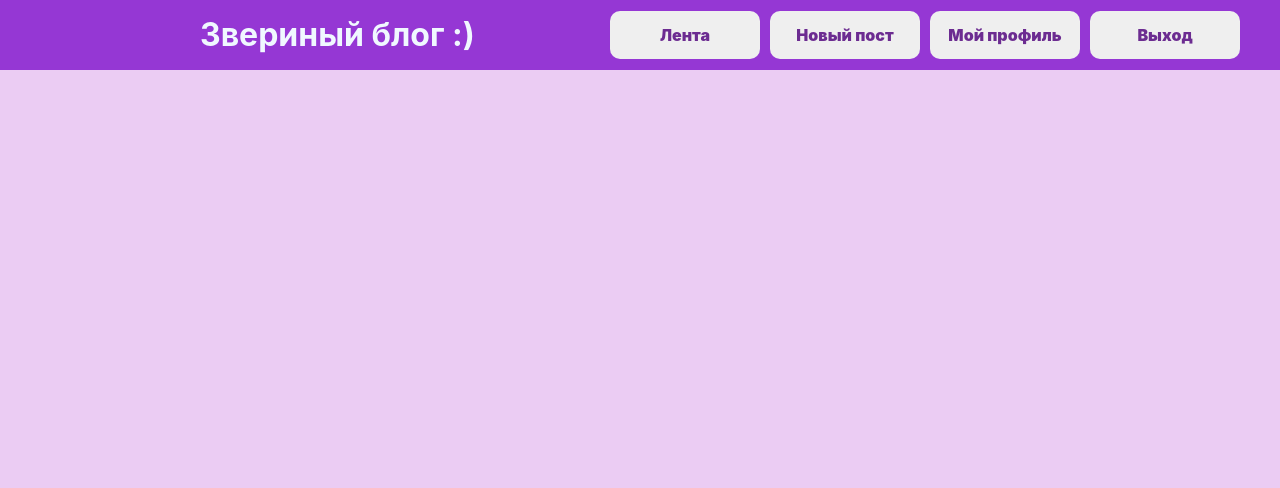
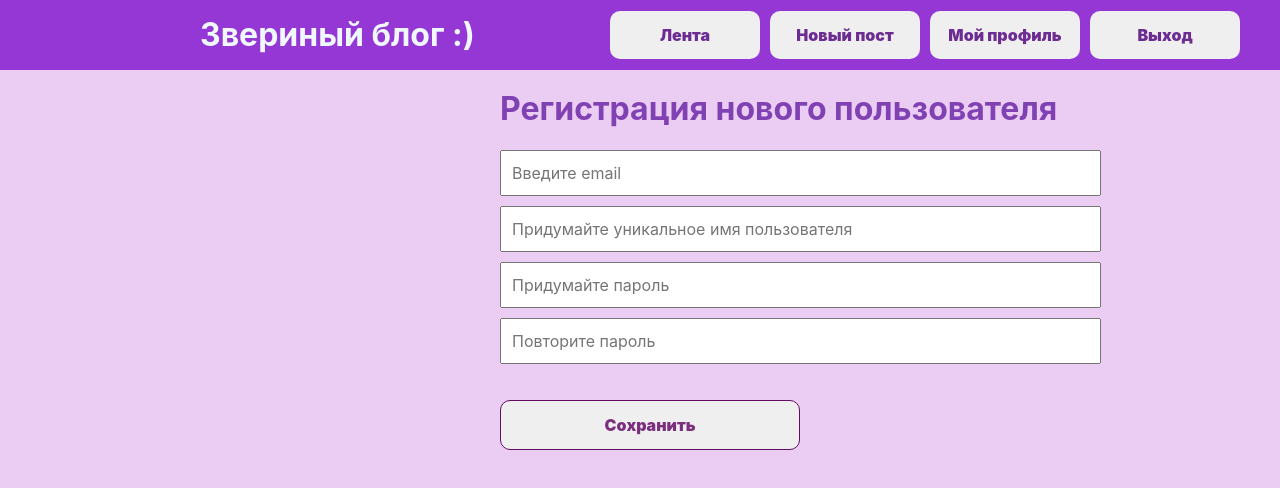
Before and after one commit to dr-lilith/my-first-blog, a React (Create React App) app in the folder frontend/front/: page /registration in a window 1280 px wide. Shown: the top 488 px of the page. Built offline with nearby package versions, Linux system fonts and the light colour scheme.

Commit message:
Registration fields added.

```diff
--- a/frontend/front/src/App.js
+++ b/frontend/front/src/App.js
@@ -4,6 +4,7 @@ import PostsContainer from "./components/PostsContainer/PostsContainer"
 import UserProfile from "./components/UserProfile/UserProfile";
 import './App.css'
 import { Routes, Route, Link } from "react-router-dom";
+import Registration from "./components/Registration/Registration";
 function App() {
   return (
     <div className="App">
@@ -13,6 +14,7 @@ function App() {
           <Route path='/' element={<PostsContainer/>}/>
           <Route path='/user-profile' element={<UserProfile/>}/>
           <Route path='/new-post' element={<NewPost/>}/>
+          <Route path='/registration' element={<Registration/>}/>
         </Routes>
       </div>
     </div>
--- /dev/null
+++ b/frontend/front/src/components/Registration/Registration.js
@@ -0,0 +1,25 @@
+import styles from "./Registration.module.css"
+import React, { useState } from 'react'
+
+
+const Registration=( { postData })=> {
+    const [isSaved, setIsSaved] = useState(false)
+    const savedHandler = ()=>{
+        setIsSaved(true)
+    }
+    return(
+        <div className={styles.Registration}>
+            <h1 className={styles.RegistrationHeadline}>Регистрация нового пользователя</h1>
+            <input placeholder="Введите email" className={styles.headlineInput}/>
+            <input placeholder="Придумайте уникальное имя пользователя" className={styles.headlineInput}/>
+            <input placeholder="Придумайте пароль" className={styles.headlineInput}/>
+            <input placeholder="Повторите пароль" className={styles.headlineInput}/>
+            <p>
+                <button className={!isSaved ? styles.btn: styles.btnSaved} onClick={savedHandler}>{!isSaved ? 'Coхранить':'Сохранено'}</button>
+            </p>
+        </div>
+
+    );
+}
+
+export default Registration;
--- /dev/null
+++ b/frontend/front/src/components/Registration/Registration.module.css
@@ -0,0 +1,49 @@
+
+.Registration{
+    margin-left: 500px;
+    display: flex;
+    flex-direction: column;
+}
+
+.RegistrationHeadline {
+  color:rgb(128, 66, 179);
+}
+
+.headlineInput{
+  width: 75%;
+  margin-bottom: 10px;
+  height: 40px;
+  padding-left: 10px;
+}
+
+.btn {
+    width: 300px;
+    margin-right: 10px;
+    padding: 15px;
+    margin-top: 10px;
+    cursor: pointer;
+    font-size: 1em;
+    color: rgb(123, 47, 126);
+    outline: none;
+    font-weight: 900;
+    border-radius: 10px;
+    border: 1px solid rgb(100, 12, 100);
+  }
+  .btn:hover{
+    background-color: rgb(194, 194, 194);
+  }
+
+.btnSaved {
+  width: 300px;
+  margin-right: 10px;
+  padding: 15px;
+  margin-top: 10px;
+  cursor: none;
+  font-size: 1em;
+  color: rgb(115, 40, 117);
+  background-color: rgb(172, 166, 166);
+  outline: none;
+  font-weight: 900;
+  border-radius: 10px;
+  border: 1px solid rgb(100, 12, 100);
+}
```
